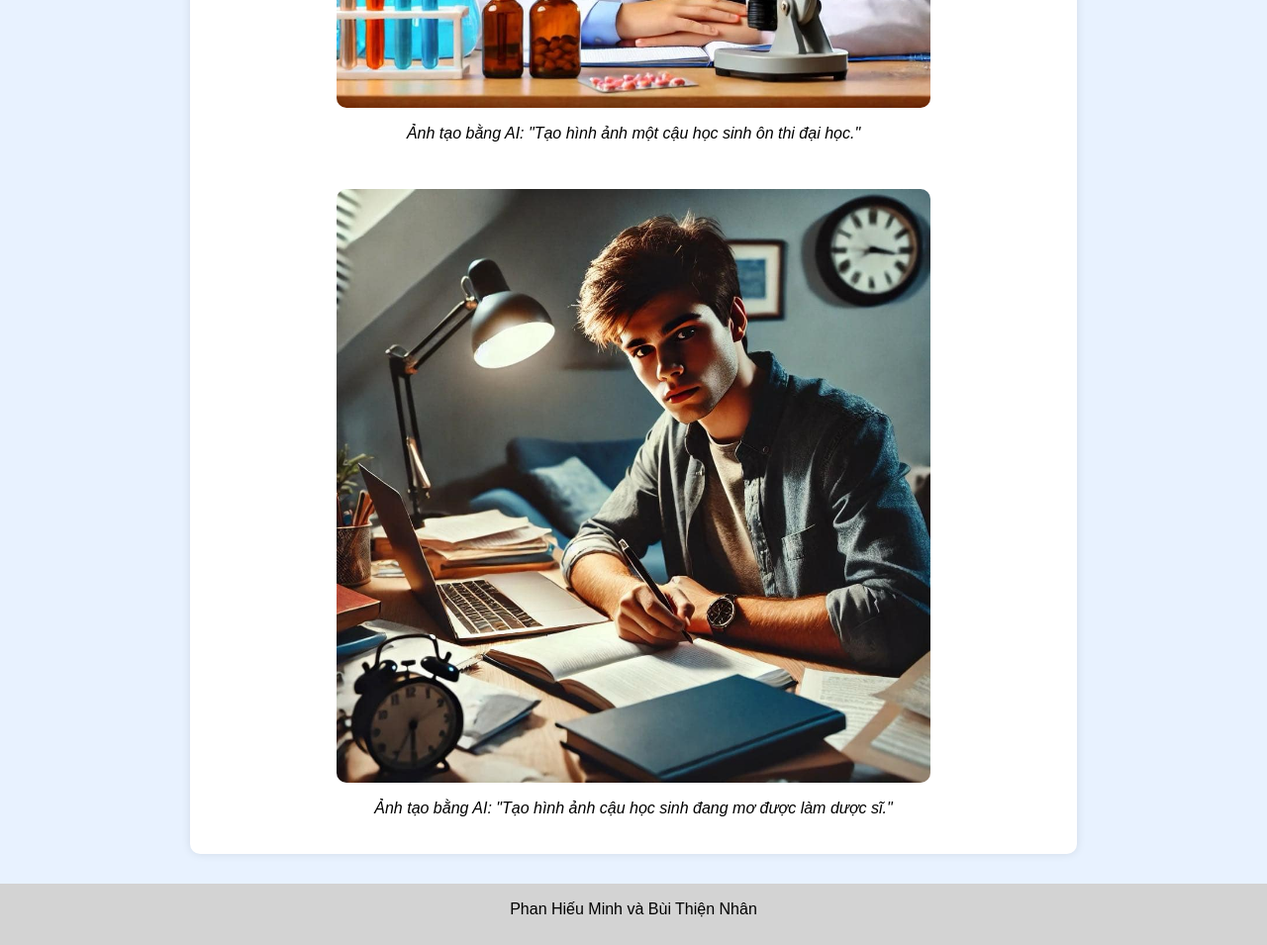
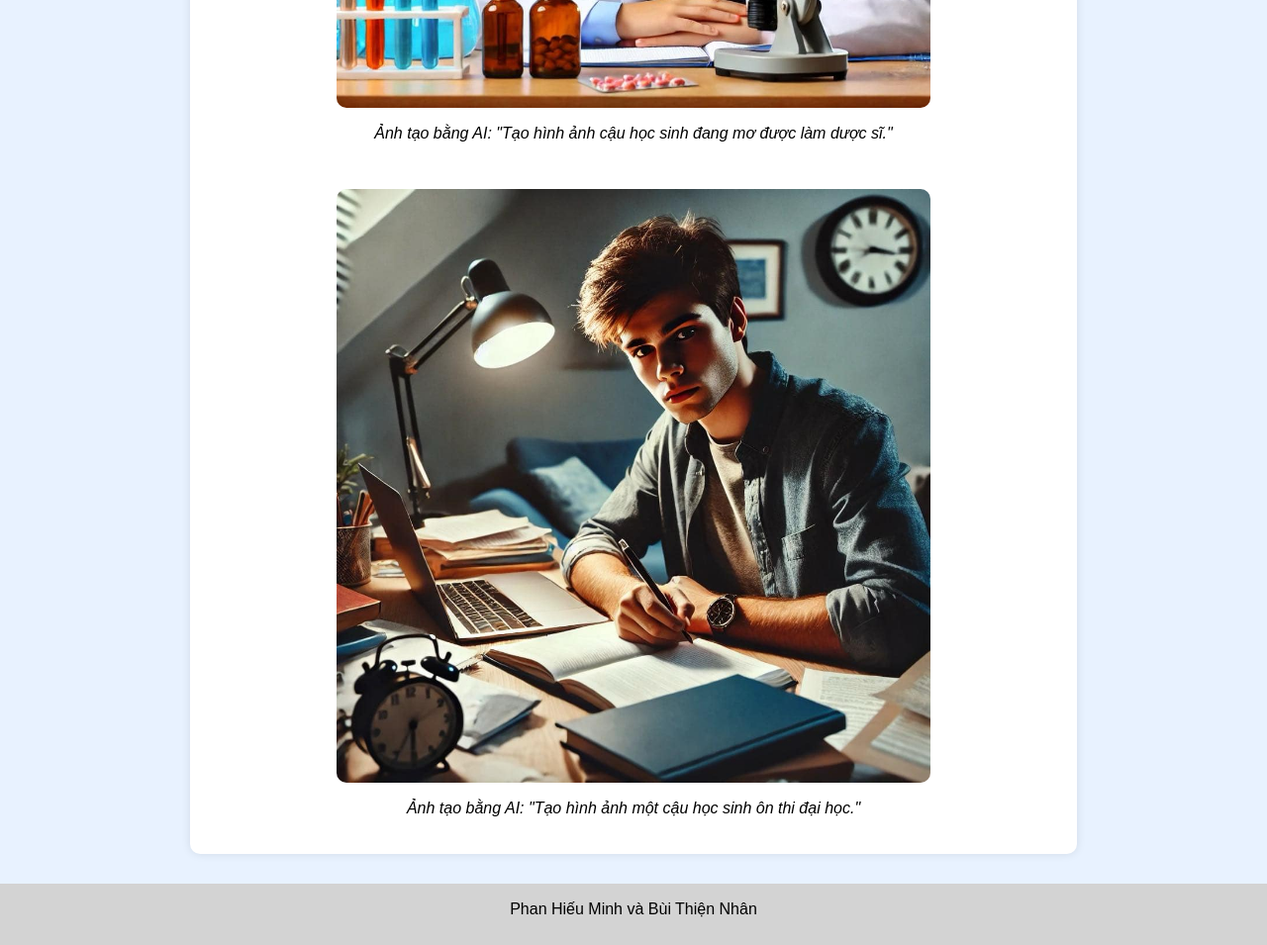
Before and after one commit to PhanHieuMinh/totnghiep, a plain HTML site: page index.html in a window 1280 px wide. Shown: the part 2100-3055 px from the top of the page at 99% size. Drawn offline with Linux system fonts and the light colour scheme.

Commit message:
Update index.html

```diff
--- a/index.html
+++ b/index.html
@@ -210,10 +210,10 @@
     <section id="hinh-anh" style="text-align: center;">
         <h2>🖼 Hình Ảnh Minh Họa</h2>
         <img src="img1.jpg" alt="học sinh ôn thi tốt nghiệp THPT.">
-        <p style="padding-bottom: 30px;"><i>Ảnh tạo bằng AI: "Tạo hình ảnh một cậu học sinh ôn thi đại học."</i></p>
+        <p style="padding-bottom: 30px;"><i>Ảnh tạo bằng AI: "Tạo hình ảnh cậu học sinh đang mơ được làm dược sĩ."</i></p>
 
         <img src="img2.jpg" alt="Học sinh đang mơ được làm dược sĩ">
-        <p><i>Ảnh tạo bằng AI: "Tạo hình ảnh cậu học sinh đang mơ được làm dược sĩ."</i></p>
+        <p><i>Ảnh tạo bằng AI: "Tạo hình ảnh một cậu học sinh ôn thi đại học."</i></p>
     </section>
 
     <footer>
```
